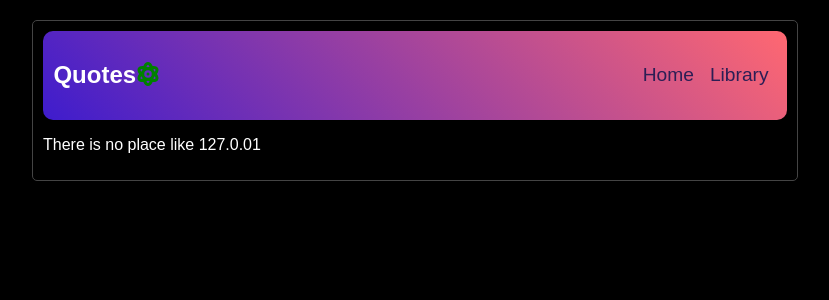
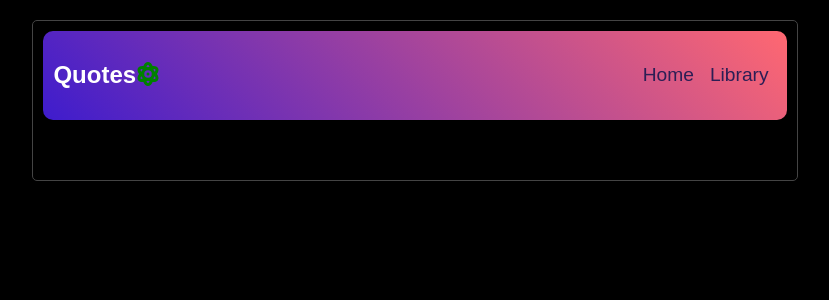
Before and after one commit to Willbeckh/quote-side, an Angular app: page / in a window 1280 px wide. Shown: the top 300 px of the page, without its empty margins (225-1054 px from the left). Built offline with nearby package versions, Linux system fonts and the light colour scheme.

Commit message:
Revert "st: update styles"
This reverts commit e778fd78dfe04ec66b182a2c4d7804e492f8d8f8.

```diff
--- a/src/styles.css
+++ b/src/styles.css
@@ -3,6 +3,6 @@ body {
   background-color: #000;
   padding: 20px;
   margin: 0;
-  color: #fff;
+  /* color: #fff; */
   font-family: Arial, Helvetica, sans-serif;
 }
```
